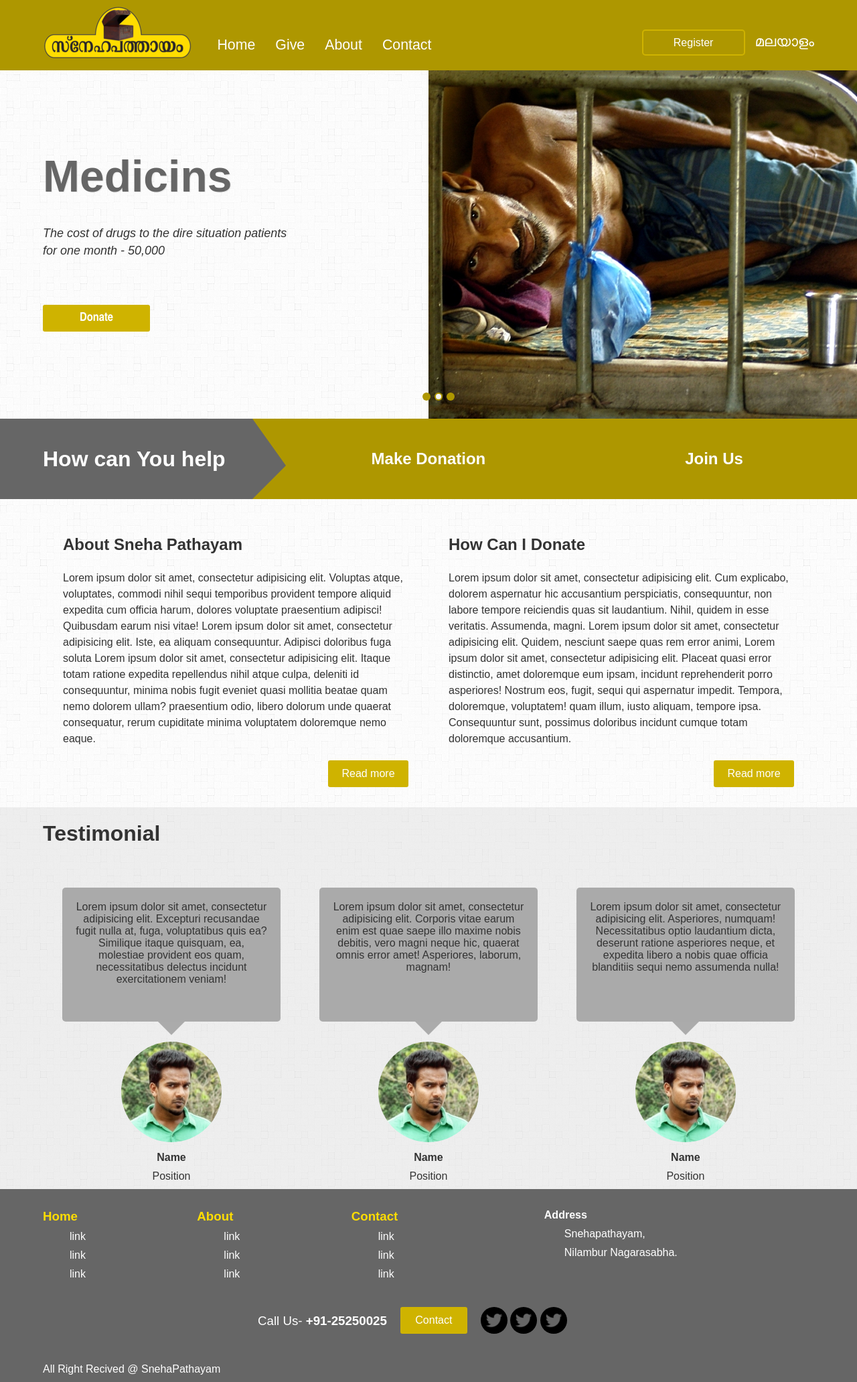
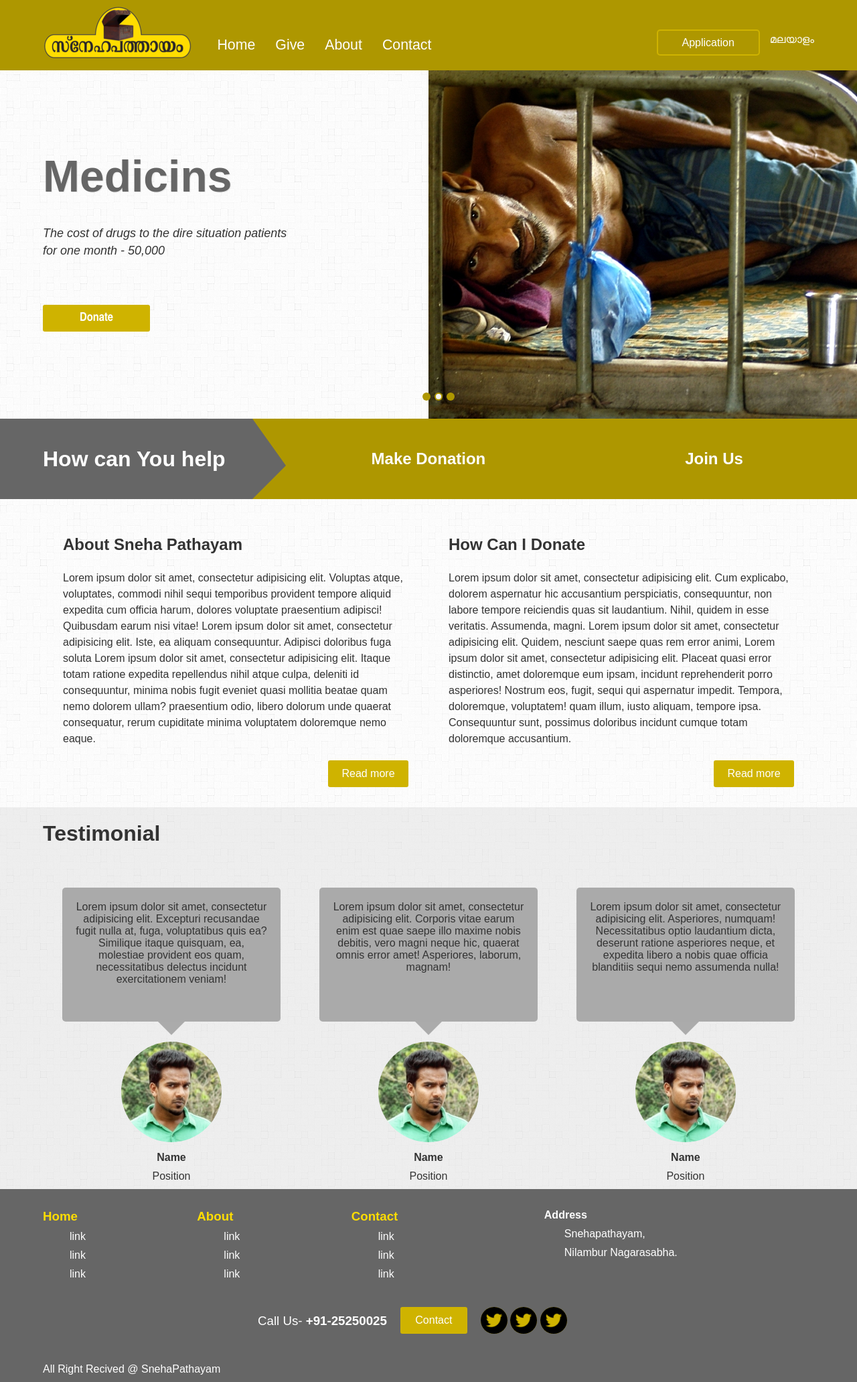
Before and after one commit to AjeebKt/snehapathayam, a PHP site: page / in a window 1280 px wide. Shown: the whole page at 67% size. Run offline with PHP 8.4, Linux system fonts and the light colour scheme; some libraries are stand-ins or nearby versions.

Commit message:
change name

```diff
--- a/css/css.css
+++ b/css/css.css
@@ -60,7 +60,7 @@ section {
 }
 .en-ml a {
 	color: #fff;
-	font-size: 16pt;
+	/*font-size: 16pt;*/
 }
 nav {
 	/*width: 100%;*/
@@ -344,6 +344,7 @@ nav ul li:hover a{
 }
 .social-net img {
 	border-radius: 50%;
+	background-color: #cfb300;
 }
 /*.connect {
 	width: 100%;
--- a/index.php
+++ b/index.php
@@ -34,7 +34,7 @@
 				<div class="en-ml">
 					<a href="./ml/index.php">മലയാളം</a>
 				</div>
-				<a href="registerForm.php" class="login">Register</a>
+				<a href="registerForm.php" class="login">Application</a>
 			</div>
 		</div>
 	</header>
```
